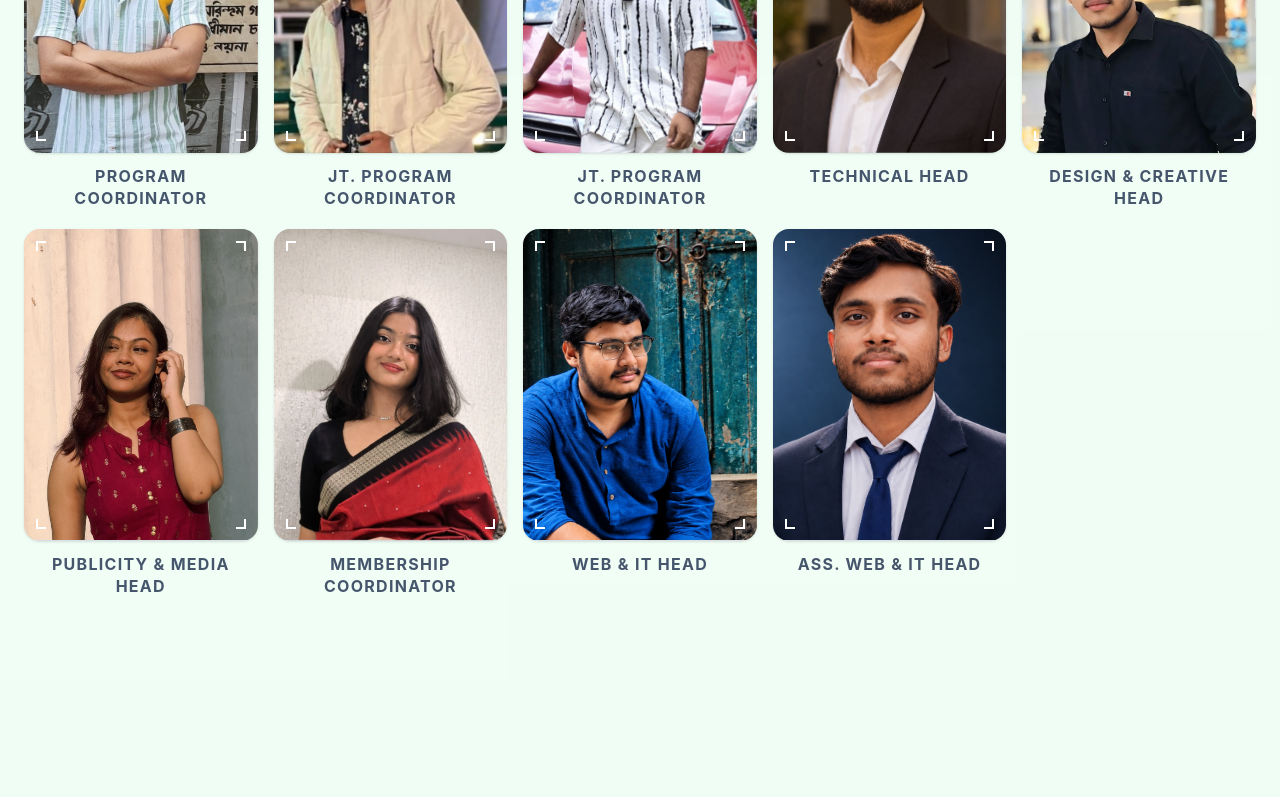
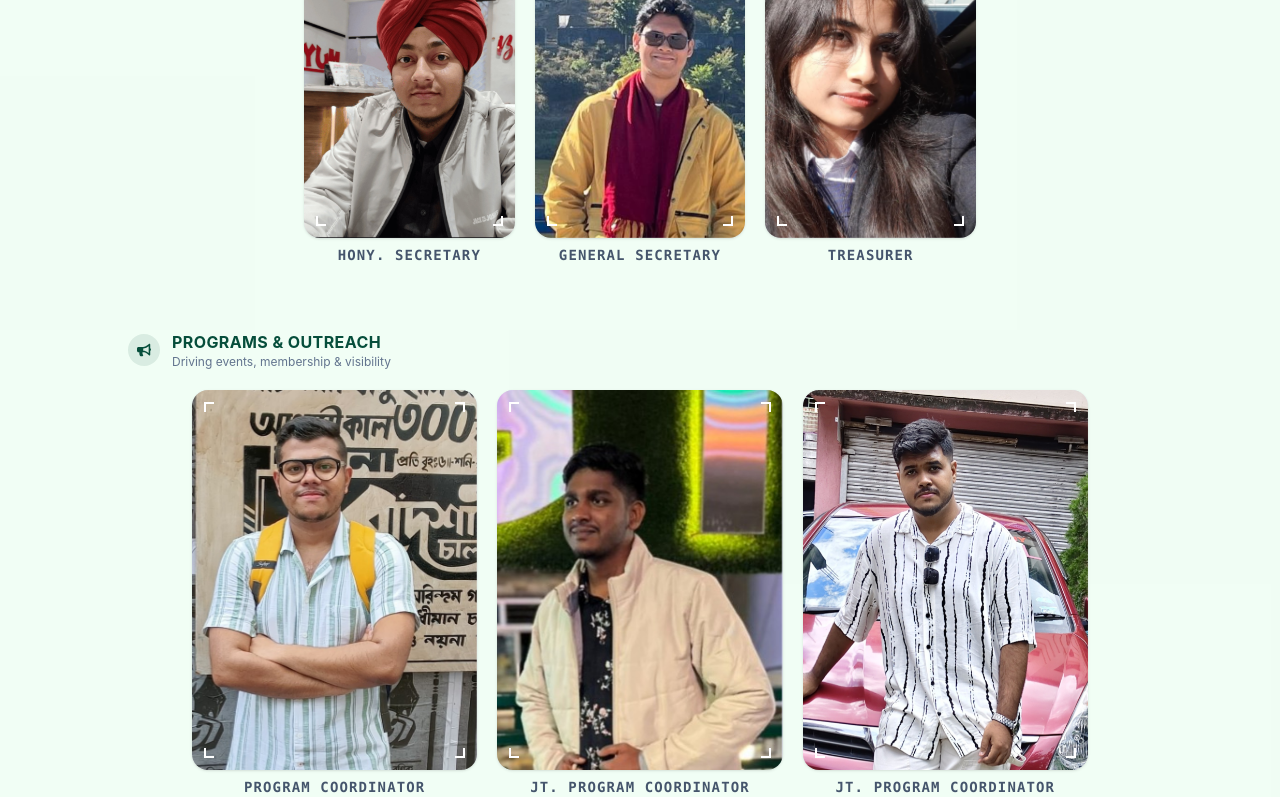
Before and after one commit to IETE-Student-Chapter-IEM/iete-iem-web, a React (Vite) app: page / in a window 1280 px wide. Shown: the part 2719-3516 px from the top of the page. Before the commit the page ends 3400 px from the top, so only its background shows below. Built offline with nearby package versions, Linux system fonts and the light colour scheme.

Commit message:
Update student lead

```diff
--- a/src/components/homepage/Team.jsx
+++ b/src/components/homepage/Team.jsx
@@ -1,11 +1,56 @@
 import { useEffect, useRef, useState } from "react";
 import gsap from "gsap";
 import { ScrollTrigger } from "gsap/ScrollTrigger";
+import { FaCrown, FaWallet, FaBullhorn, FaLaptopCode } from "react-icons/fa";
 // import AmbientGeometry from "./AmbientGeometry";
-import { FACULTY_MEMBERS, STUDENT_MEMBERS } from "../../lib/team";
+import {
+  FACULTY_MEMBERS,
+  STUDENT_MEMBERS,
+  CORE_SECTIONS,
+} from "../../lib/team";
 import TeamCard from "./team/TeamCard";
 
 gsap.registerPlugin(ScrollTrigger);
+
+const SECTION_ICONS = {
+  "executive-leadership": FaCrown,
+  "secretariat-finance": FaWallet,
+  "programs-outreach": FaBullhorn,
+  "technology-creative": FaLaptopCode,
+};
+
+// Standard grids for 2/3/4-person sections
+function gridClassFor(count) {
+  if (count <= 2) return "mx-auto grid max-w-md grid-cols-2 gap-5 sm:gap-6";
+  if (count === 3)
+    return "mx-auto grid max-w-2xl grid-cols-2 gap-4 sm:grid-cols-3 sm:gap-5";
+  return "grid grid-cols-2 gap-3 sm:grid-cols-4 sm:gap-5";
+}
+
+/**
+ * Special 3-over-2 layout: 3 cards on row 1, 2 centered cards on row 2.
+ * Built on a 6-column grid — each card spans 2 columns, so 3 cards fill
+ * row 1 exactly, and giving card #4 an explicit col-start of 2 leaves
+ * columns 1 and 6 empty on row 2, centering the last pair.
+ */
+function FiveUpGrid({ members, renderCard }) {
+  return (
+    <div className="mx-auto grid max-w-4xl grid-cols-2 gap-3 sm:grid-cols-6 sm:gap-5">
+      {members.map((member, idx) => {
+        let extra = "col-span-1 sm:col-span-2";
+        if (idx === 3) extra += " sm:col-start-2";
+        // On mobile, center the trailing 5th card under the 2x2 grid above it
+        if (idx === 4)
+          extra += " col-span-2 sm:col-span-2 mx-auto w-1/2 sm:w-auto sm:mx-0";
+        return (
+          <div key={member.id} className={extra}>
+            {renderCard(member)}
+          </div>
+        );
+      })}
+    </div>
+  );
+}
 
 export default function Team() {
   const [activeTab, setActiveTab] = useState("all");
@@ -14,13 +59,35 @@ export default function Team() {
   const showFaculty = activeTab === "all" || activeTab === "faculty";
   const showStudents = activeTab === "all" || activeTab === "students";
 
+  const groupedStudents = CORE_SECTIONS.map((section) => ({
+    ...section,
+    members: STUDENT_MEMBERS.filter((m) => m.section === section.key),
+  })).filter((group) => group.members.length > 0);
+
   useEffect(() => {
     const ctx = gsap.context(() => {
       const cards = gsap.utils.toArray(".team-card");
-      if (!cards.length) return;
+      const headers = gsap.utils.toArray(".core-section-header");
 
+      if (headers.length) {
+        gsap.set(headers, { opacity: 0, x: -20 });
+        ScrollTrigger.batch(headers, {
+          start: "top 92%",
+          once: true,
+          onEnter: (batch) =>
+            gsap.to(batch, {
+              opacity: 1,
+              x: 0,
+              duration: 0.5,
+              stagger: 0.08,
+              ease: "power2.out",
+              overwrite: true,
+            }),
+        });
+      }
+
+      if (cards.length) {
         gsap.set(cards, { opacity: 0, y: 24, scale: 0.94 });
-
         ScrollTrigger.batch(cards, {
           start: "top 90%",
           once: true,
@@ -35,6 +102,7 @@ export default function Team() {
               overwrite: true,
             }),
         });
+      }
 
       ScrollTrigger.refresh();
     }, sectionRef);
@@ -47,7 +115,6 @@ export default function Team() {
       ref={sectionRef}
       className="relative w-full overflow-hidden bg-brand-tint/30 py-16 sm:py-20"
     >
-      {/* Background canvas geometry */}
       {/* <AmbientGeometry theme="light" /> */}
 
       <div className="relative z-10 mx-auto max-w-7xl px-5 sm:px-6">
@@ -94,8 +161,6 @@ export default function Team() {
               </h3>
             </div>
 
-            {/* Narrower max-width + only 2 columns = noticeably bigger cards
-                than the student grid below, and a clean 2x2 for 4 members. */}
             <div className="mx-auto grid max-w-2xl grid-cols-2 gap-6 sm:gap-8">
               {FACULTY_MEMBERS.map((member) => (
                 <TeamCard key={member.id} member={member} />
@@ -106,7 +171,7 @@ export default function Team() {
 
         {showStudents && (
           <div className="mt-16">
-            <div className="mb-6 border-b border-brand-accent/20 pb-2">
+            <div className="mb-8 border-b border-brand-accent/20 pb-2">
               <span className="font-mono text-[10px] font-bold uppercase tracking-widest text-brand-accent">
                 Student Leadership
               </span>
@@ -115,10 +180,45 @@ export default function Team() {
               </h3>
             </div>
 
-            <div className="grid grid-cols-2 gap-4 sm:grid-cols-3 lg:grid-cols-5">
-              {STUDENT_MEMBERS.map((member) => (
-                <TeamCard key={member.id} member={member} />
+            {/* Tighter max-width here scales every card down vs. the old full-width grid */}
+            <div className="mx-auto flex max-w-5xl flex-col gap-12">
+              {groupedStudents.map((group) => {
+                const Icon = SECTION_ICONS[group.key];
+                const count = group.members.length;
+
+                return (
+                  <div key={group.key}>
+                    <div className="core-section-header mb-5 flex items-center gap-3">
+                      <span className="flex h-8 w-8 shrink-0 items-center justify-center rounded-full bg-brand-primary/10 text-brand-primary">
+                        {Icon && <Icon className="h-3.5 w-3.5" />}
+                      </span>
+                      <div>
+                        <h4 className="text-sm font-bold uppercase tracking-wide text-brand-primary sm:text-base">
+                          {group.label}
+                        </h4>
+                        <p className="text-xs text-slate-500">
+                          {group.tagline}
+                        </p>
+                      </div>
+                    </div>
+
+                    {count === 5 ? (
+                      <FiveUpGrid
+                        members={group.members}
+                        renderCard={(member) => (
+                          <TeamCard member={member} compact />
+                        )}
+                      />
+                    ) : (
+                      <div className={gridClassFor(count)}>
+                        {group.members.map((member) => (
+                          <TeamCard key={member.id} member={member} compact />
                         ))}
+                      </div>
+                    )}
+                  </div>
+                );
+              })}
             </div>
           </div>
         )}
--- a/src/components/homepage/team/TeamCard.jsx
+++ b/src/components/homepage/team/TeamCard.jsx
@@ -1,9 +1,9 @@
-import { useEffect, useRef, useState } from "react";
+import { useEffect, useMemo, useRef, useState } from "react";
 import gsap from "gsap";
 import { FaLinkedinIn, FaInstagram } from "react-icons/fa";
 import { TIER_STYLES } from "../../../lib/team";
 
-export default function TeamCard({ member }) {
+export default function TeamCard({ member, compact = false }) {
   const cardRef = useRef(null);
   const photoBoxRef = useRef(null);
   const imgRef = useRef(null);
@@ -23,14 +23,25 @@ export default function TeamCard({ member }) {
   const hasSocials = Boolean(member.linkedin || member.instagram);
   const hasBio = Boolean(member.bio);
 
+  // Split the name into per-letter spans so the reveal can cascade
+  const nameChars = useMemo(
+    () =>
+      member.name.split("").map((ch, i) => (
+        <span key={`${ch}-${i}`} className="name-char inline-block">
+          {ch === " " ? "\u00A0" : ch}
+        </span>
+      )),
+    [member.name],
+  );
+
   /* Fit Vertical Name Inside Photo Container Height */
   useEffect(() => {
     const container = photoBoxRef.current;
     const text = nameTextRef.current;
     if (!container || !text) return;
 
-    const VERTICAL_PADDING = 24;
-    const MIN_FONT_SIZE = 14;
+    const VERTICAL_PADDING = compact ? 18 : 24;
+    const MIN_FONT_SIZE = compact ? 11 : 14;
 
     const fit = () => {
       text.style.fontSize = "";
@@ -52,11 +63,14 @@ export default function TeamCard({ member }) {
     const ro = new ResizeObserver(fit);
     ro.observe(container);
     return () => ro.disconnect();
-  }, [member.name]);
+  }, [member.name, compact]);
 
   /* GSAP Hover Animation Timeline */
   useEffect(() => {
     const ctx = gsap.context(() => {
+      const charEls = gsap.utils.toArray(".name-char", cardRef.current);
+      const hoverItems = gsap.utils.toArray(".hover-item", cardRef.current);
+
       if (
         !imgRef.current ||
         !overlayRef.current ||
@@ -70,10 +84,12 @@ export default function TeamCard({ member }) {
 
       /* Initial setup */
       gsap.set(overlayRef.current, { opacity: 0 });
-      gsap.set(nameRef.current, { opacity: 0, x: 20 });
+      gsap.set(nameRef.current, { opacity: 1 });
+      gsap.set(charEls, { opacity: 0, y: 16, rotateZ: 4 });
       gsap.set(hoverPanelRef.current, { yPercent: 100 });
-      gsap.set(hoverPanelContentRef.current, { opacity: 0, y: 12 });
-      gsap.set(outerRoleRef.current, { opacity: 1 });
+      gsap.set(hoverPanelContentRef.current, { opacity: 1, y: 0 });
+      gsap.set(hoverItems, { opacity: 0, y: 10 });
+      gsap.set(outerRoleRef.current, { opacity: 1, letterSpacing: "0.08em" });
 
       const tl = gsap.timeline({
         paused: true,
@@ -83,23 +99,49 @@ export default function TeamCard({ member }) {
       tl.to(
         imgRef.current,
         {
-          scale: 1.06,
-          filter: "brightness(0.72) saturate(1.1)",
-          duration: 0.55,
+          scale: 1.07,
+          filter: "brightness(0.7) saturate(1.15)",
+          duration: 0.6,
         },
         0,
       )
         .to(overlayRef.current, { opacity: 1, duration: 0.4 }, 0)
-        /* Fade out the outer role label cleanly while keeping layout height intact */
-        .to(outerRoleRef.current, { opacity: 0, duration: 0.25 }, 0)
-        /* Reveal name on top of green panel */
-        .to(nameRef.current, { opacity: 1, x: 0, duration: 0.45 }, 0.08)
-        /* Slide up green info panel */
-        .to(hoverPanelRef.current, { yPercent: 0, duration: 0.5 }, 0.08)
+        // Outer role label fades + tightens back up while panel takes over
         .to(
-          hoverPanelContentRef.current,
-          { opacity: 1, y: 0, duration: 0.35 },
-          0.3,
+          outerRoleRef.current,
+          { opacity: 0, letterSpacing: "0.2em", duration: 0.3 },
+          0,
+        )
+        // Letters of the name cascade in with a slight tumble
+        .to(
+          charEls,
+          {
+            opacity: 1,
+            y: 0,
+            rotateZ: 0,
+            duration: 0.5,
+            stagger: { each: 0.018, from: "end" },
+            ease: "back.out(1.6)",
+          },
+          0.05,
+        )
+        // Green panel slides up
+        .to(
+          hoverPanelRef.current,
+          { yPercent: 0, duration: 0.55, ease: "power4.out" },
+          0.1,
+        )
+        // Its contents reveal one after another: role -> dept -> bio -> socials
+        .to(
+          hoverItems,
+          {
+            opacity: 1,
+            y: 0,
+            duration: 0.4,
+            stagger: 0.08,
+            ease: "power2.out",
+          },
+          0.32,
         );
 
       tlRef.current = tl;
@@ -113,6 +155,22 @@ export default function TeamCard({ member }) {
 
   const handleEnter = () => tlRef.current?.play();
   const handleLeave = () => tlRef.current?.reverse();
+
+  // Size tokens — compact (Core Committee) vs normal (Faculty)
+  const nameClamp = compact
+    ? "text-[clamp(1.75rem,3.4vw,3.25rem)]"
+    : "text-[clamp(2.5rem,5vw,5rem)]";
+  const roleTextClass = compact ? "text-[10px]" : "text-[11px]";
+  const deptTextClass = compact ? "text-[8px]" : "text-[9px]";
+  const bioTextClass = compact ? "text-[9px]" : "text-[10.5px]";
+  const panelHeight = compact ? "h-[40%]" : "h-[42%]";
+  const panelPadding = compact ? "px-3 pb-3 pt-2" : "px-4 pb-4 pt-3";
+  const socialSize = compact ? "h-6 w-6" : "h-7 w-7";
+  const socialIconSize = compact ? "h-2.5 w-2.5" : "h-3 w-3";
+  const outerRoleTextClass = compact
+    ? "text-xs sm:text-sm"
+    : "text-sm sm:text-base";
+  const outerWrapClass = compact ? "mt-2 min-h-[36px]" : "mt-3 min-h-[48px]";
 
   return (
     <div
@@ -147,31 +205,33 @@ export default function TeamCard({ member }) {
         <div className="absolute bottom-3 left-3 z-40 h-2.5 w-2.5 border-b-2 border-l-2 border-white" />
         <div className="absolute bottom-3 right-3 z-40 h-2.5 w-2.5 border-b-2 border-r-2 border-white" />
 
-        {/* Vertical Name (z-30 to stay above z-20 green banner) */}
+        {/* Vertical Name — display serif, cascades in letter by letter */}
         <div
           ref={nameRef}
-          className="pointer-events-none absolute inset-y-0 right-0 z-30 flex items-center justify-center pr-3 opacity-0"
+          className="pointer-events-none absolute inset-y-0 right-0 z-30 flex items-center justify-center pr-3"
         >
           <span
             ref={nameTextRef}
             style={nameFontSize ? { fontSize: `${nameFontSize}px` } : undefined}
-            className="[writing-mode:vertical-rl] whitespace-nowrap text-[clamp(2.5rem,5vw,5rem)] font-extrabold uppercase leading-none tracking-[0.12em] text-white drop-shadow-[0_2px_8px_rgba(0,0,0,0.4)]"
+            className={`[writing-mode:vertical-rl] whitespace-nowrap font-serif ${nameClamp} font-bold italic leading-none tracking-[0.06em] text-white drop-shadow-[0_2px_10px_rgba(0,0,0,0.45)]`}
           >
-            {member.name}
+            {nameChars}
           </span>
         </div>
 
         {/* Green Information Panel */}
         <div
           ref={hoverPanelRef}
-          className="absolute inset-x-0 bottom-0 z-20 h-[42%] overflow-hidden bg-brand-primary/95 backdrop-blur-sm"
+          className={`absolute inset-x-0 bottom-0 z-20 ${panelHeight} overflow-hidden bg-brand-primary/95 backdrop-blur-sm`}
         >
           <div
             ref={hoverPanelContentRef}
-            className="flex h-full flex-col items-center justify-end px-4 pb-4 pt-3 text-center"
+            className={`flex h-full flex-col items-center justify-end ${panelPadding} text-center`}
           >
             {/* Role Header */}
-            <div className="flex items-center gap-1.5 text-[11px] font-bold uppercase tracking-[0.16em] text-white">
+            <div
+              className={`hover-item flex items-center gap-1.5 ${roleTextClass} font-bold uppercase tracking-[0.2em] text-white`}
+            >
               <span
                 className={`h-1.5 w-1.5 shrink-0 rounded-full ${tierDotClass}`}
               />
@@ -180,30 +240,34 @@ export default function TeamCard({ member }) {
 
             {/* Department */}
             {member.department && (
-              <p className="mt-1 max-w-[95%] text-[9px] font-medium uppercase leading-tight tracking-[0.08em] text-white/70">
+              <p
+                className={`hover-item mt-1 max-w-[95%] font-mono ${deptTextClass} font-medium uppercase leading-tight tracking-[0.1em] text-white/70`}
+              >
                 {member.department}
               </p>
             )}
 
             {/* Bio */}
             {hasBio && (
-              <p className="mt-1.5 line-clamp-2 max-w-[92%] text-[10px] leading-snug text-white/65">
+              <p
+                className={`hover-item mt-1.5 line-clamp-2 max-w-[92%] font-serif ${bioTextClass} italic leading-snug text-white/70`}
+              >
                 {member.bio}
               </p>
             )}
 
             {/* Social Links */}
             {hasSocials && (
-              <div className="mt-2.5 flex items-center gap-2">
+              <div className="hover-item mt-2.5 flex items-center gap-2">
                 {member.linkedin && (
                   <a
                     href={member.linkedin}
                     target="_blank"
                     rel="noreferrer"
                     aria-label={`${member.name} on LinkedIn`}
-                    className="flex h-7 w-7 items-center justify-center rounded-full border border-white/25 bg-white/10 text-white transition-all duration-200 hover:border-white hover:bg-white hover:text-blue-600"
+                    className={`flex ${socialSize} items-center justify-center rounded-full border border-white/25 bg-white/10 text-white transition-all duration-200 hover:scale-110 hover:border-white hover:bg-white hover:text-blue-600`}
                   >
-                    <FaLinkedinIn className="h-3 w-3" />
+                    <FaLinkedinIn className={socialIconSize} />
                   </a>
                 )}
                 {member.instagram && (
@@ -212,9 +276,9 @@ export default function TeamCard({ member }) {
                     target="_blank"
                     rel="noreferrer"
                     aria-label={`${member.name} on Instagram`}
-                    className="flex h-7 w-7 items-center justify-center rounded-full border border-white/25 bg-white/10 text-white transition-all duration-200 hover:border-white hover:bg-white hover:text-pink-500"
+                    className={`flex ${socialSize} items-center justify-center rounded-full border border-white/25 bg-white/10 text-white transition-all duration-200 hover:scale-110 hover:border-white hover:bg-white hover:text-pink-500`}
                   >
-                    <FaInstagram className="h-3 w-3" />
+                    <FaInstagram className={socialIconSize} />
                   </a>
                 )}
               </div>
@@ -223,11 +287,11 @@ export default function TeamCard({ member }) {
         </div>
       </div>
 
-      {/* Role Below Card (Flex layout dynamically adjusts height for multi-line roles) */}
-      <div className="mt-3 min-h-[48px] px-1 text-center">
+      {/* Role Below Card */}
+      <div className={`${outerWrapClass} px-1 text-center`}>
         <p
           ref={outerRoleRef}
-          className="text-sm font-bold uppercase leading-snug tracking-[0.08em] text-slate-600 sm:text-base"
+          className={`font-mono ${outerRoleTextClass} font-bold uppercase leading-snug tracking-[0.08em] text-slate-600`}
         >
           {member.role}
         </p>
```
Also changed, not shown: src/lib/team.js. Lines whose indentation alone changed are shown as unchanged.
